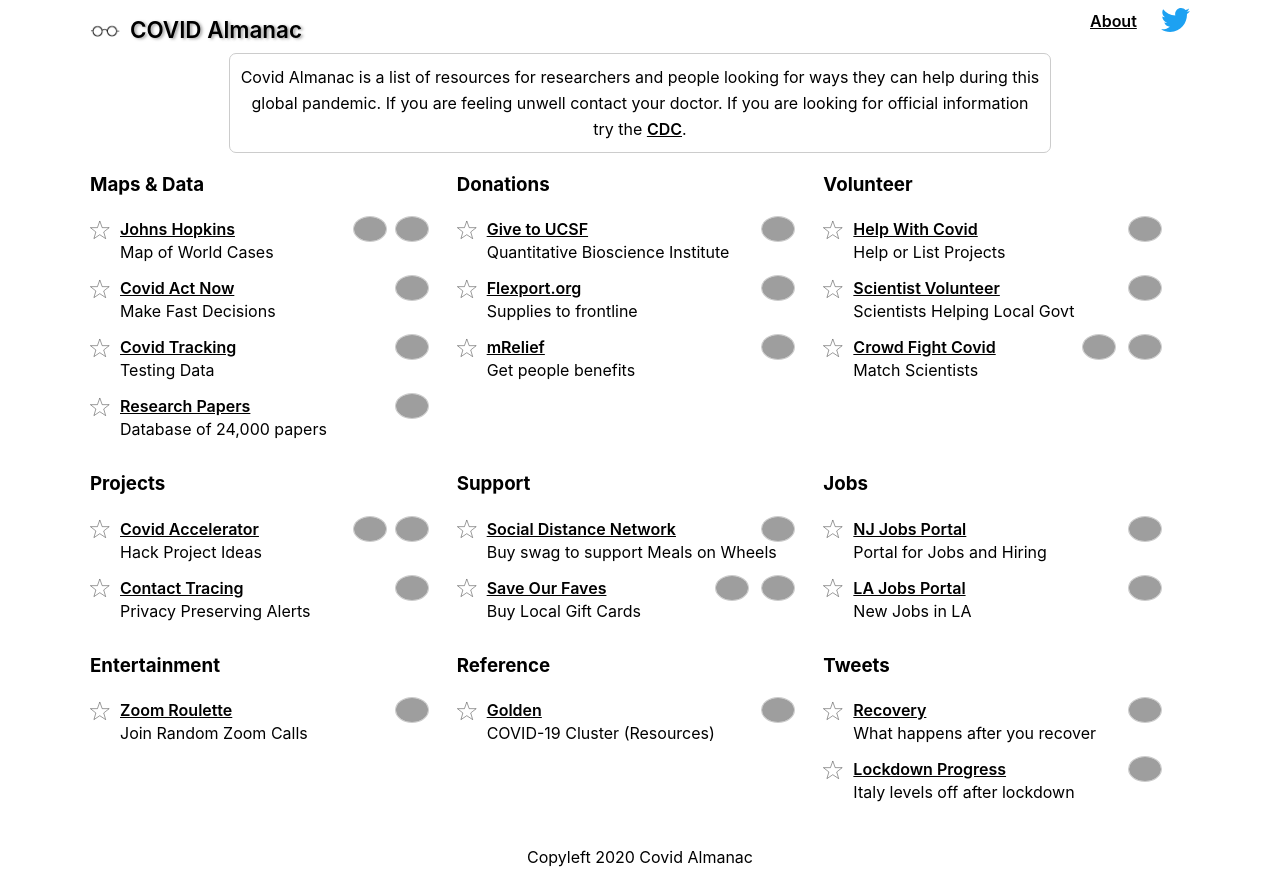
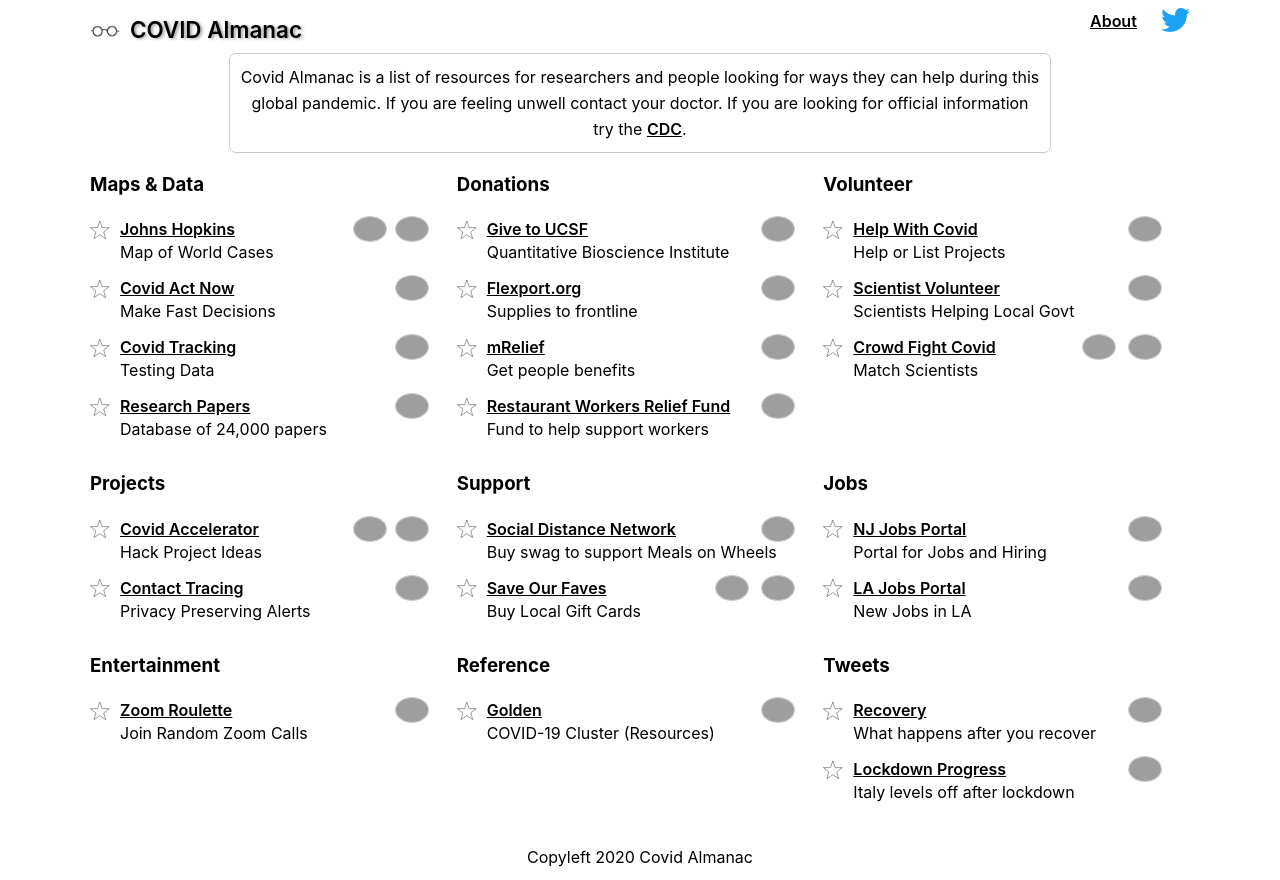
Before and after one commit to CovidAlmanac/covidalmanac.github.io, a plain HTML site: page index.html in a window 1280 px wide. Drawn offline with nearby package versions, Linux system fonts and the light colour scheme; grey boxes are pictures that could not be loaded.

Commit message:
Restaurant Workers Relief Fund

```diff
--- a/index.html
+++ b/index.html
@@ -214,7 +214,14 @@
           </div>
           <div class="subtitle">Get people benefits</div>
         </div>
-
+        <div class="item">
+          <div class="title" id="id21">
+            <svg onclick="Covid.tapStar(this)" xmlns="http://www.w3.org/2000/svg" width="20" height="20" viewBox="0 0 51 48"><path fill="#fff" stroke="#000" d="m25,1 6,17h18l-14,11 5,17-15-10-15,10 5-17-14-11h18z"/></svg>
+            <a href="https://secure.restaurantworkerscf.org/np/clients/restaurantworkerscf/donation.jsp?campaign=2&forwardedFromSecureDomain=1&test=true">Restaurant Workers Relief Fund</a>
+            <div class="endorse"><a href="https://twitter.com/hels/status/1239960270761365504" target="_blank"><img height="24" src="https://pbs.twimg.com/profile_images/955873239112306688/1lQl60Q2_reasonably_small.jpg"></a></div>
+          </div>
+          <div class="subtitle">Fund to help support workers</div>
+        </div>
       </div>
 
       <div class="group">
```
